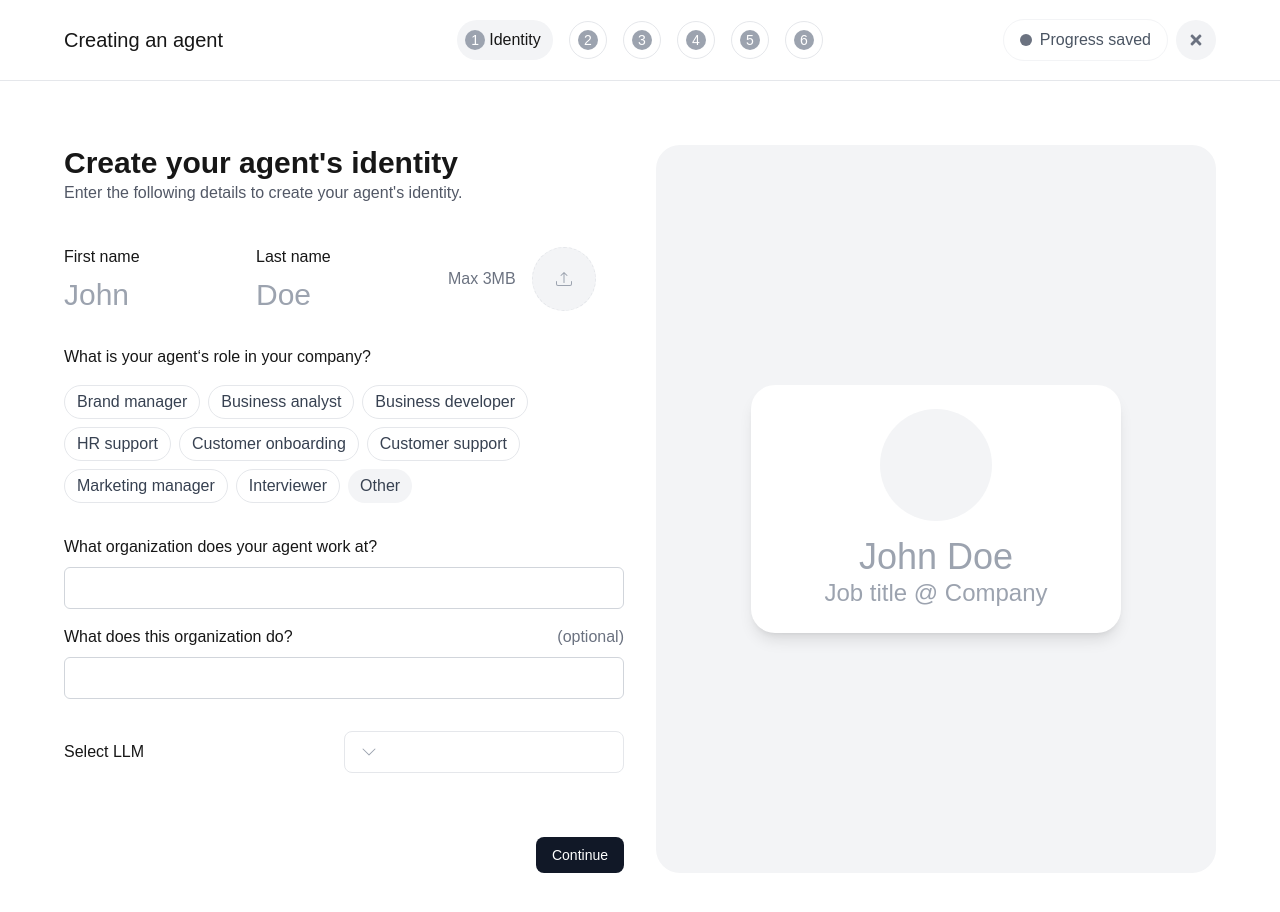
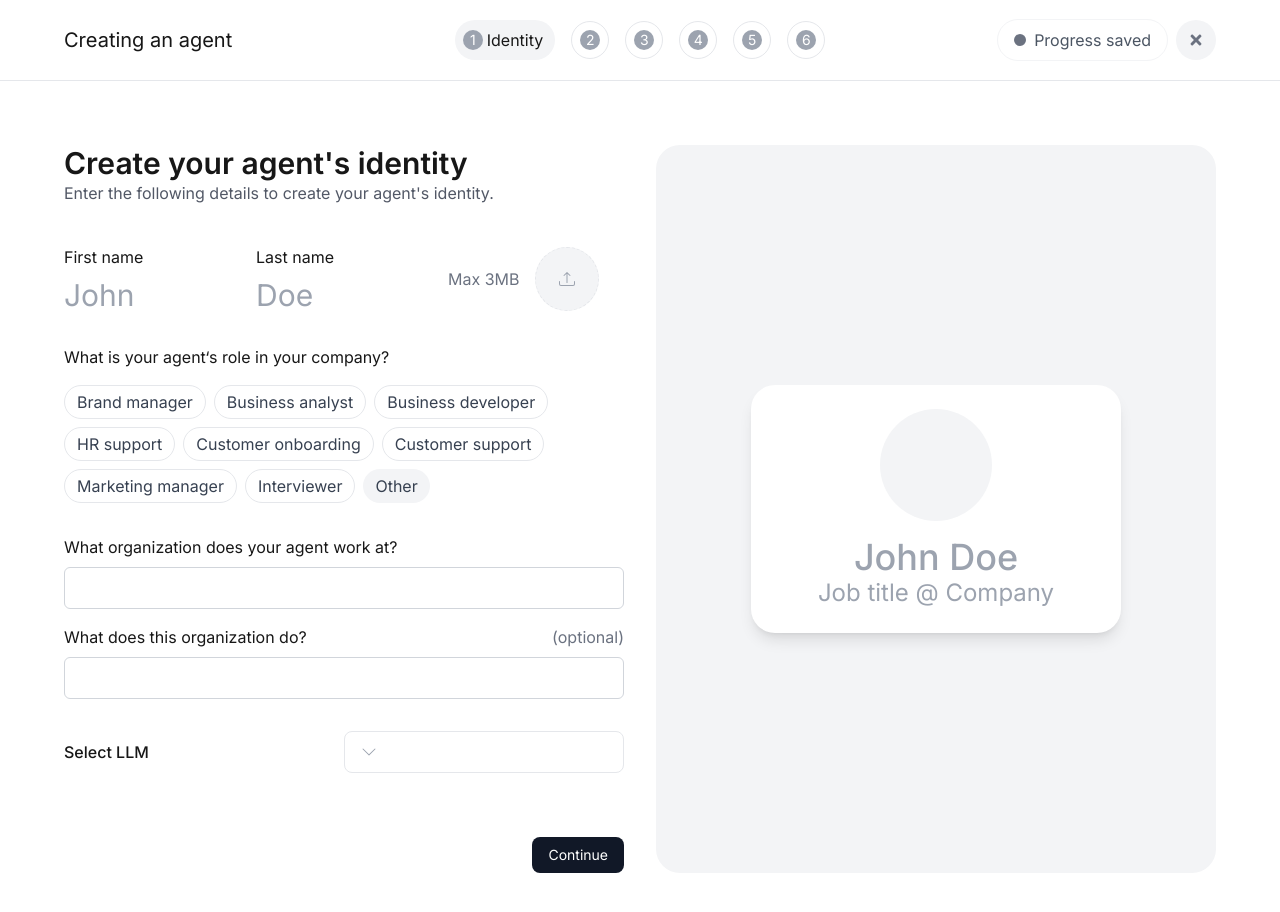
Before and after one commit to devprogroup/nextgpt, a Next.js app: page /create-agent in a window 1280 px wide. Shown: the top 912 px of the page. Built offline with nearby package versions, Linux system fonts and the light colour scheme.

Commit message:
font family

```diff
--- a/src/app/layout.tsx
+++ b/src/app/layout.tsx
@@ -10,11 +10,16 @@
 }>) {
   return (
     <html lang="en">
-      <body
-        className="app">
-          <Provider store={store}>
-            {children}
-          </Provider>
+      <head>
+        <link
+            href="https://fonts.googleapis.com/css2?family=Inter:wght@400;500;600;700&display=swap"
+            rel="stylesheet"
+          />
+      </head>
+      <body className="app">
+        <Provider store={store}>
+          {children}
+        </Provider>
 
       </body>
     </html>
--- a/src/globals.css
+++ b/src/globals.css
@@ -11,7 +11,7 @@
 body {
   color: var(--foreground);
   background: var(--background);
-  font-family: Arial, Helvetica, sans-serif;
+  font-family:  'Inter';
 }
 
 .screen-x-padding {
```
